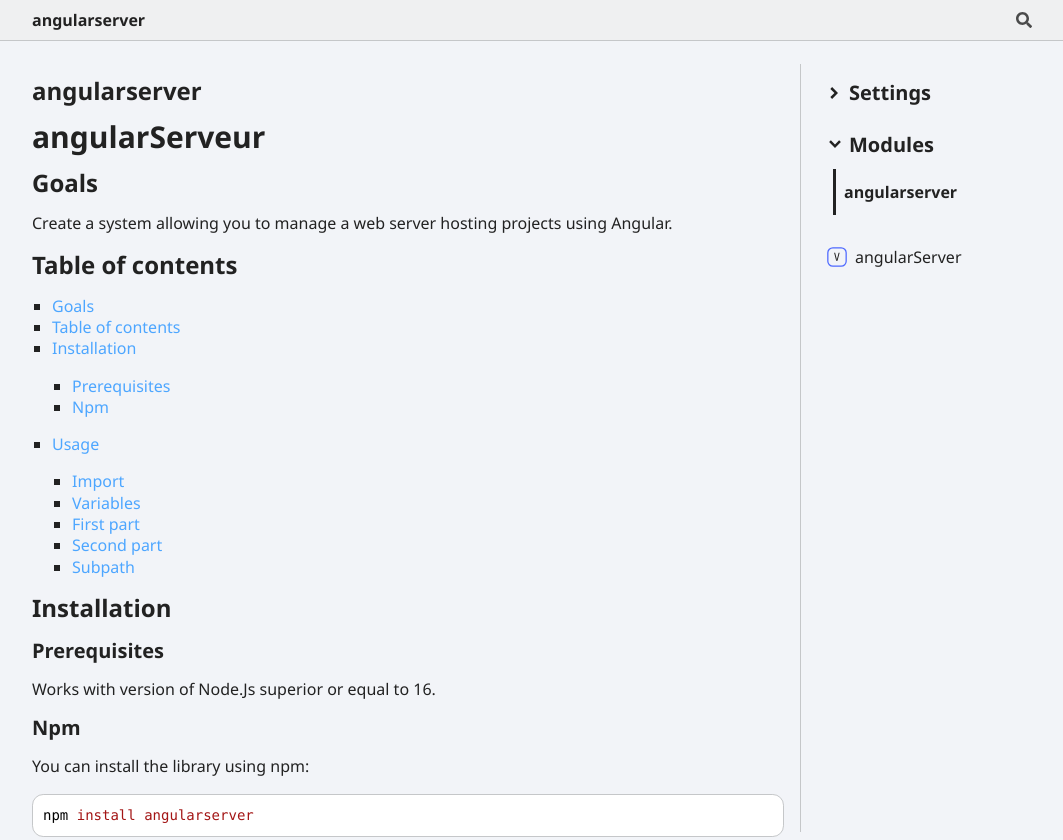
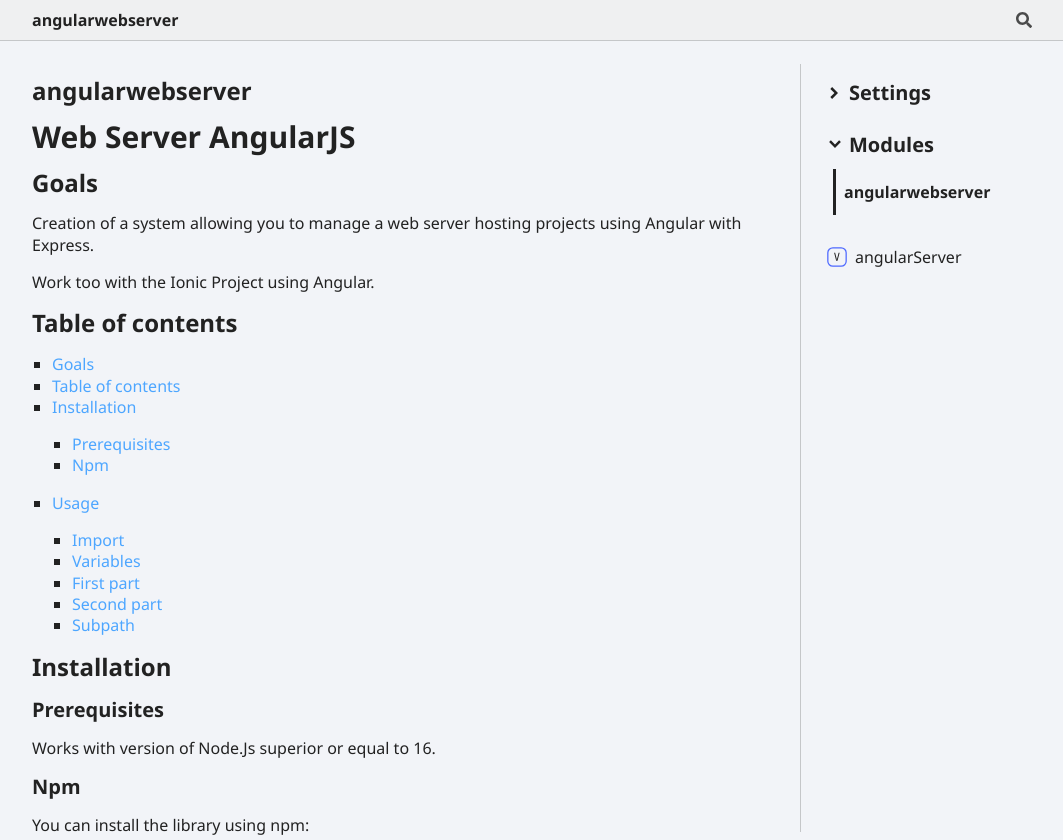
Before and after one commit to nicolegrimpeur/angularServer, a website: page docs/index.html in a window 1280 px wide. Shown: the top 840 px of the page, without its empty margins (96-1159 px from the left). Drawn offline with Linux system fonts and the light colour scheme.

Commit message:
Correction package name

```diff
--- a/docs/index.html
+++ b/docs/index.html
@@ -1,4 +1,4 @@
-<!DOCTYPE html><html class="default" lang="en"><head><meta charSet="utf-8"/><meta http-equiv="x-ua-compatible" content="IE=edge"/><title>angularserver</title><meta name="description" content="Documentation for angularserver"/><meta name="viewport" content="width=device-width, initial-scale=1"/><link rel="stylesheet" href="assets/style.css"/><link rel="stylesheet" href="assets/highlight.css"/><script async src="assets/search.js" id="search-script"></script></head><body><script>document.documentElement.dataset.theme = localStorage.getItem("tsd-theme") || "os"</script><header class="tsd-page-toolbar">
+<!DOCTYPE html><html class="default" lang="en"><head><meta charSet="utf-8"/><meta http-equiv="x-ua-compatible" content="IE=edge"/><title>angularwebserver</title><meta name="description" content="Documentation for angularwebserver"/><meta name="viewport" content="width=device-width, initial-scale=1"/><link rel="stylesheet" href="assets/style.css"/><link rel="stylesheet" href="assets/highlight.css"/><script async src="assets/search.js" id="search-script"></script></head><body><script>document.documentElement.dataset.theme = localStorage.getItem("tsd-theme") || "os"</script><header class="tsd-page-toolbar">
 <div class="tsd-toolbar-contents container">
 <div class="table-cell" id="tsd-search" data-base=".">
 <div class="field"><label for="tsd-search-field" class="tsd-widget tsd-toolbar-icon search no-caption"><svg width="16" height="16" viewBox="0 0 16 16" fill="none"><path d="M15.7824 13.833L12.6666 10.7177C12.5259 10.5771 12.3353 10.499 12.1353 10.499H11.6259C12.4884 9.39596 13.001 8.00859 13.001 6.49937C13.001 2.90909 10.0914 0 6.50048 0C2.90959 0 0 2.90909 0 6.49937C0 10.0896 2.90959 12.9987 6.50048 12.9987C8.00996 12.9987 9.39756 12.4863 10.5008 11.6239V12.1332C10.5008 12.3332 10.5789 12.5238 10.7195 12.6644L13.8354 15.7797C14.1292 16.0734 14.6042 16.0734 14.8948 15.7797L15.7793 14.8954C16.0731 14.6017 16.0731 14.1267 15.7824 13.833ZM6.50048 10.499C4.29094 10.499 2.50018 8.71165 2.50018 6.49937C2.50018 4.29021 4.28781 2.49976 6.50048 2.49976C8.71001 2.49976 10.5008 4.28708 10.5008 6.49937C10.5008 8.70852 8.71314 10.499 6.50048 10.499Z" fill="var(--color-text)"></path></svg></label><input type="text" id="tsd-search-field" aria-label="Search"/></div>
@@ -6,21 +6,22 @@
 <div id="tsd-toolbar-links"></div></div>
 <ul class="results">
 <li class="state loading">Preparing search index...</li>
-<li class="state failure">The search index is not available</li></ul><a href="index.html" class="title">angularserver</a></div>
+<li class="state failure">The search index is not available</li></ul><a href="index.html" class="title">angularwebserver</a></div>
 <div class="table-cell" id="tsd-widgets"><a href="#" class="tsd-widget tsd-toolbar-icon menu no-caption" data-toggle="menu" aria-label="Menu"><svg width="16" height="16" viewBox="0 0 16 16" fill="none"><rect x="1" y="3" width="14" height="2" fill="var(--color-text)"></rect><rect x="1" y="7" width="14" height="2" fill="var(--color-text)"></rect><rect x="1" y="11" width="14" height="2" fill="var(--color-text)"></rect></svg></a></div></div></header>
 <div class="container container-main">
 <div class="col-8 col-content">
 <div class="tsd-page-title">
-<h2>angularserver</h2></div>
+<h2>angularwebserver</h2></div>
 <div class="tsd-panel tsd-typography">
-<a href="#angularserveur" id="angularserveur" style="color: inherit; text-decoration: none;">
-  <h1>angularServeur</h1>
+<a href="#web-server-angularjs" id="web-server-angularjs" style="color: inherit; text-decoration: none;">
+  <h1>Web Server AngularJS</h1>
 </a>
 
 <a href="#goals" id="goals" style="color: inherit; text-decoration: none;">
   <h2>Goals</h2>
 </a>
-<p>Create a system allowing you to manage a web server hosting projects using Angular.</p>
+<p>Creation of a system allowing you to manage a web server hosting projects using Angular with Express.</p>
+<p>Work too with the Ionic Project using Angular.</p>
 
 <a href="#table-of-contents" id="table-of-contents" style="color: inherit; text-decoration: none;">
   <h2>Table of contents</h2>
@@ -136,7 +137,7 @@
 <h3><svg width="20" height="20" viewBox="0 0 24 24" fill="none"><path d="M4.93896 8.531L12 15.591L19.061 8.531L16.939 6.409L12 11.349L7.06098 6.409L4.93896 8.531Z" fill="var(--color-text)"></path></svg> Modules</h3></summary>
 <div class="tsd-accordion-details">
 <ul>
-<li class="current selected"><a href="modules.html">angularserver</a>
+<li class="current selected"><a href="modules.html">angularwebserver</a>
 <ul></ul></li></ul></div></details></nav>
 <nav class="tsd-navigation secondary menu-sticky">
 <ul>
```
Also changed, not shown: docs/modules.html (+4 -4 lines), docs/variables/angularServer.html (+5 -5 lines), package.json (+3 -4 lines), README.md, 1 other file.
